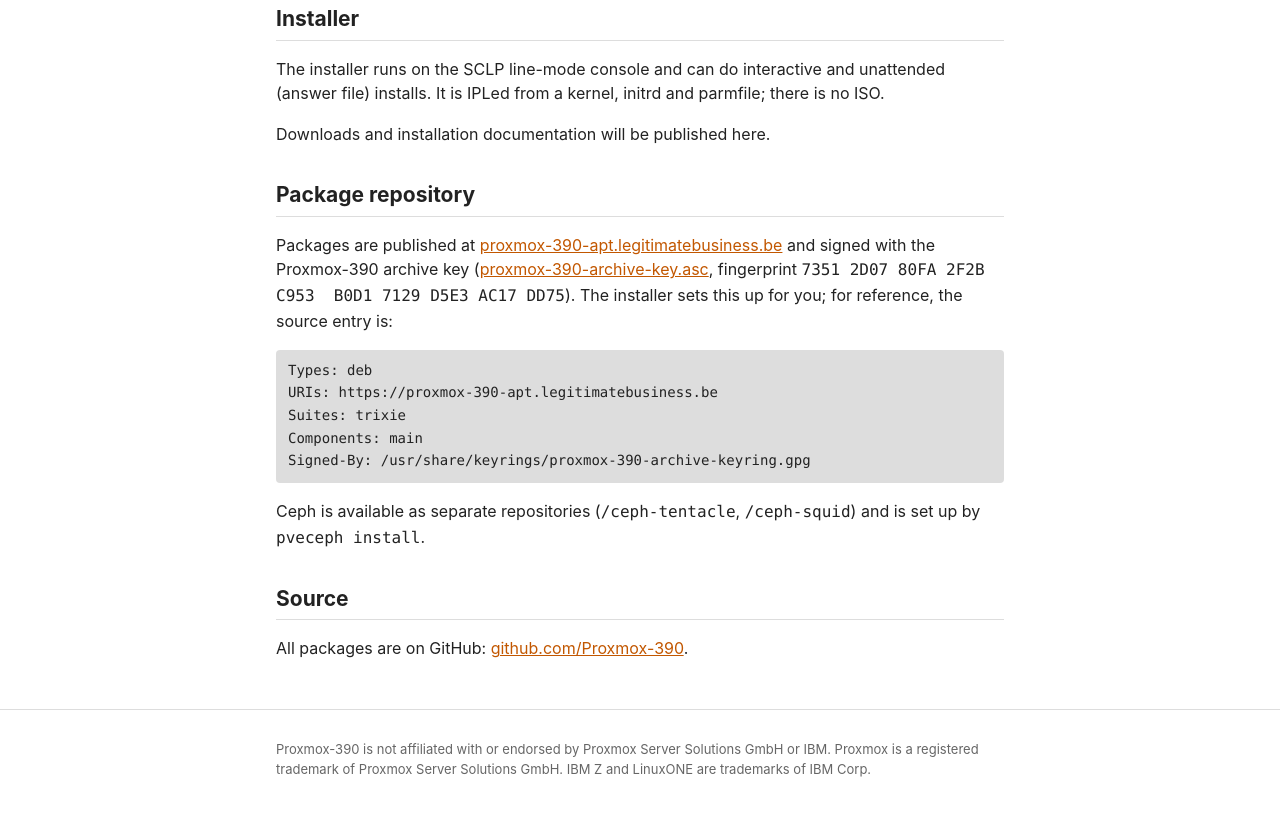
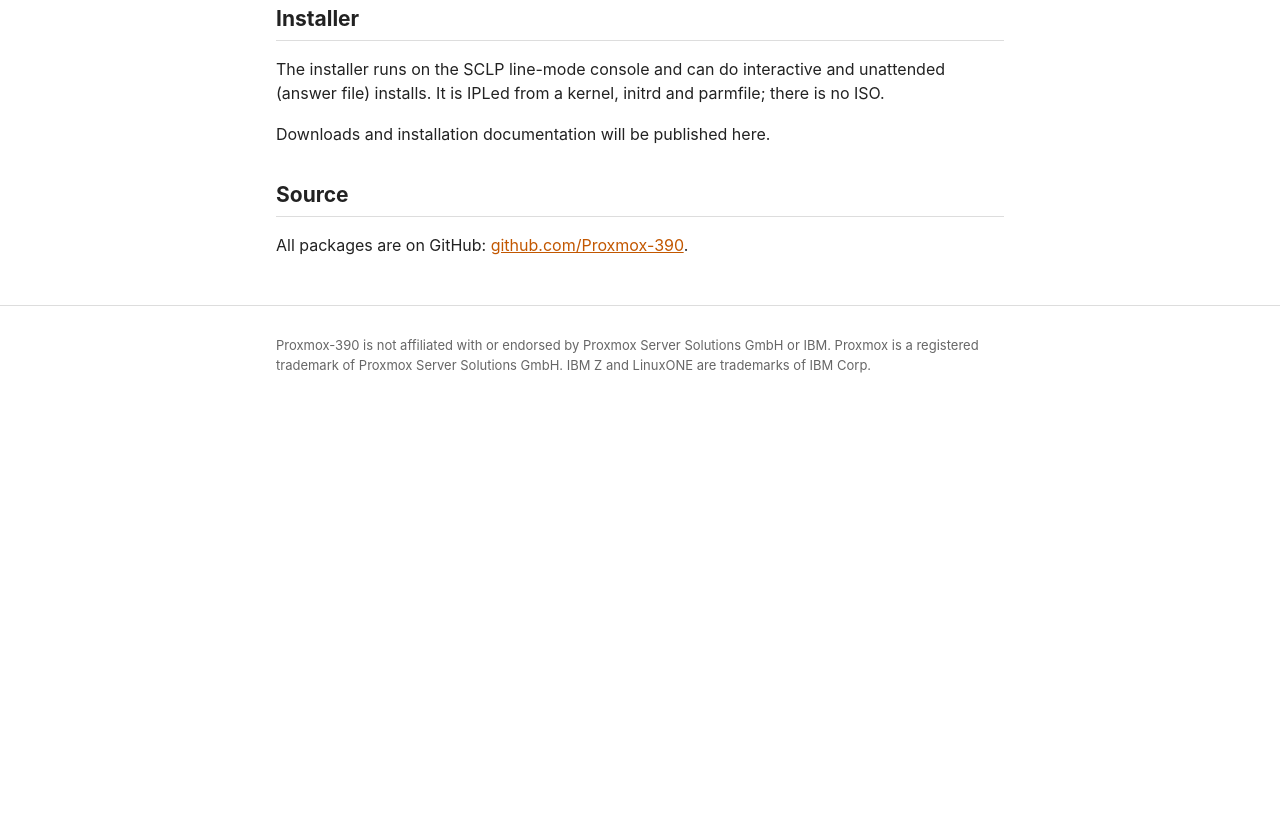
Before and after one commit to Proxmox-390/proxmox-390.github.io, a plain HTML site: page index.html in a window 1280 px wide. Shown: the part 916-1732 px from the top of the page. After the commit the page ends 1337 px from the top, so only its background shows below. Drawn offline with Linux system fonts and the light colour scheme.

Commit message:
Remove the package repository section
Co-Authored-By: Claude Opus 5.5 <noreply@anthropic.com>

```diff
--- a/index.html
+++ b/index.html
@@ -65,20 +65,6 @@
     is IPLed from a kernel, initrd and parmfile; there is no ISO.</p>
   <p>Downloads and installation documentation will be published here.</p>
 
-  <h2 id="apt">Package repository</h2>
-  <p>Packages are published at <a href="https://proxmox-390-apt.legitimatebusiness.be/">proxmox-390-apt.legitimatebusiness.be</a>
-    and signed with the Proxmox-390 archive key
-    (<a href="https://proxmox-390-apt.legitimatebusiness.be/proxmox-390-archive-key.asc">proxmox-390-archive-key.asc</a>,
-    fingerprint <code>7351 2D07 80FA 2F2B C953&nbsp; B0D1 7129 D5E3 AC17 DD75</code>). The installer sets this up for you;
-    for reference, the source entry is:</p>
-  <pre><code>Types: deb
-URIs: https://proxmox-390-apt.legitimatebusiness.be
-Suites: trixie
-Components: main
-Signed-By: /usr/share/keyrings/proxmox-390-archive-keyring.gpg</code></pre>
-  <p>Ceph is available as separate repositories (<code>/ceph-tentacle</code>, <code>/ceph-squid</code>) and is set up by
-    <code>pveceph install</code>.</p>
-
   <h2>Source</h2>
   <p>All packages are on GitHub: <a href="https://github.com/Proxmox-390">github.com/Proxmox-390</a>.</p>
 </main>
```
